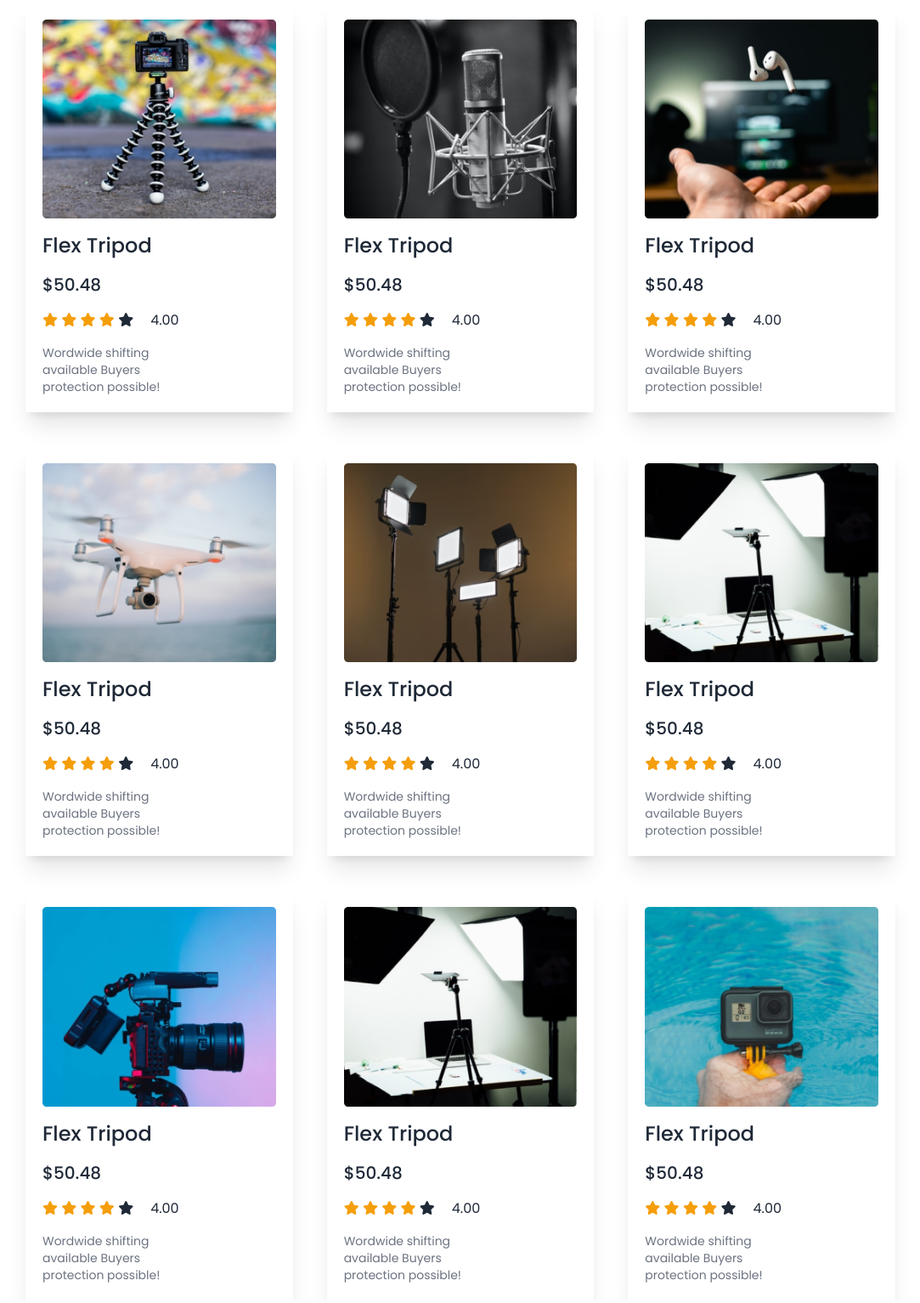
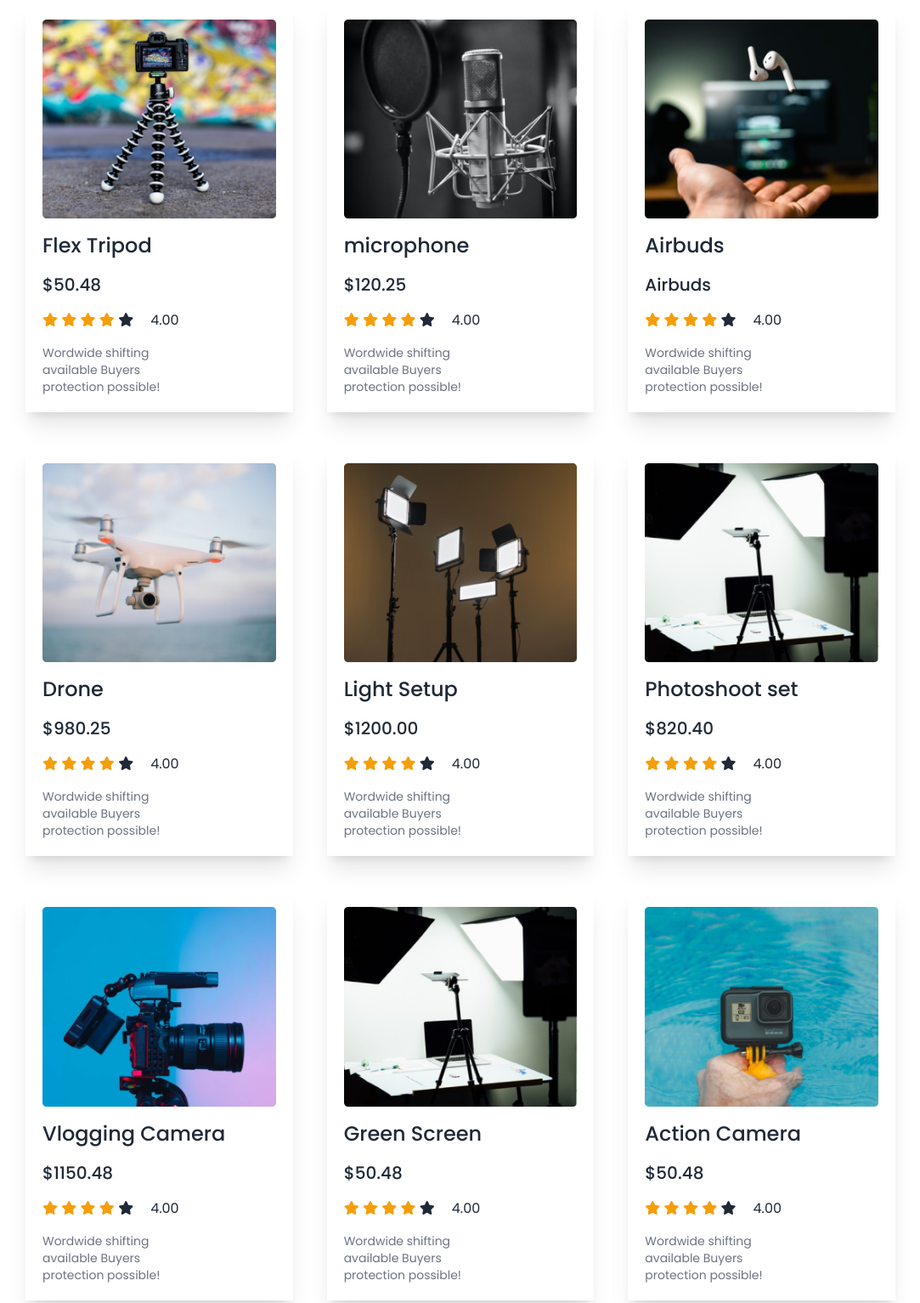
Before and after one commit to shafriki/influencer_gear, a plain HTML site: page index.html in a window 1280 px wide. Shown: the part 1057-2590 px from the top of the page at 85% size, without its empty margins (98-1181 px from the left). Drawn offline with nearby package versions, Linux system fonts and the light colour scheme.

Commit message:
added featured

```diff
--- a/index.html
+++ b/index.html
@@ -117,8 +117,8 @@
             <!-- card -->
             <div class="p-5 shadow-xl flex flex-col space-y-4">
               <img src="./images/mic.png" alt="">
-              <p class="text-2xl font-medium">Flex Tripod</p>
-              <p class="text-xl font-medium">$50.48</p>
+              <p class="text-2xl font-medium">microphone</p>
+              <p class="text-xl font-medium">$120.25</p>
               <div class="flex items-center gap-5">
                 <div class="">
                 <i class="fa-solid fa-star text-amber-500"></i>
@@ -136,8 +136,8 @@
             <!-- card -->
             <div class="p-5 shadow-xl flex flex-col space-y-4">
               <img src="./images/airpod.png" alt="">
-              <p class="text-2xl font-medium">Flex Tripod</p>
-              <p class="text-xl font-medium">$50.48</p>
+              <p class="text-2xl font-medium">Airbuds</p>
+              <p class="text-xl font-medium">Airbuds</p>
               <div class="flex items-center gap-5">
                 <div class="">
                 <i class="fa-solid fa-star text-amber-500"></i>
@@ -155,8 +155,8 @@
             <!-- card -->
             <div class="p-5 shadow-xl flex flex-col space-y-4">
               <img src="./images/drone.png" alt="">
-              <p class="text-2xl font-medium">Flex Tripod</p>
-              <p class="text-xl font-medium">$50.48</p>
+              <p class="text-2xl font-medium">Drone</p>
+              <p class="text-xl font-medium">$980.25</p>
               <div class="flex items-center gap-5">
                 <div class="">
                 <i class="fa-solid fa-star text-amber-500"></i>
@@ -174,8 +174,8 @@
             <!-- card -->
             <div class="p-5 shadow-xl flex flex-col space-y-4">
               <img src="./images/lights.png" alt="">
-              <p class="text-2xl font-medium">Flex Tripod</p>
-              <p class="text-xl font-medium">$50.48</p>
+              <p class="text-2xl font-medium">Light Setup</p>
+              <p class="text-xl font-medium">$1200.00</p>
               <div class="flex items-center gap-5">
                 <div class="">
                 <i class="fa-solid fa-star text-amber-500"></i>
@@ -193,8 +193,8 @@
             <!-- card -->
             <div class="p-5 shadow-xl flex flex-col space-y-4">
               <img src="./images/setup.png" alt="">
-              <p class="text-2xl font-medium">Flex Tripod</p>
-              <p class="text-xl font-medium">$50.48</p>
+              <p class="text-2xl font-medium">Photoshoot set</p>
+              <p class="text-xl font-medium">$820.40</p>
               <div class="flex items-center gap-5">
                 <div class="">
                 <i class="fa-solid fa-star text-amber-500"></i>
@@ -212,8 +212,8 @@
             <!-- card -->
             <div class="p-5 shadow-xl flex flex-col space-y-4">
               <img src="./images/camera.png" alt="">
-              <p class="text-2xl font-medium">Flex Tripod</p>
-              <p class="text-xl font-medium">$50.48</p>
+              <p class="text-2xl font-medium">Vlogging Camera</p>
+              <p class="text-xl font-medium">$1150.48</p>
               <div class="flex items-center gap-5">
                 <div class="">
                 <i class="fa-solid fa-star text-amber-500"></i>
@@ -231,7 +231,7 @@
             <!-- card -->
             <div class="p-5 shadow-xl flex flex-col space-y-4">
               <img src="./images/setup.png" alt="">
-              <p class="text-2xl font-medium">Flex Tripod</p>
+              <p class="text-2xl font-medium">Green Screen</p>
               <p class="text-xl font-medium">$50.48</p>
               <div class="flex items-center gap-5">
                 <div class="">
@@ -250,7 +250,7 @@
             <!-- card -->
             <div class="p-5 shadow-xl flex flex-col space-y-4">
               <img src="./images/action.png" alt="">
-              <p class="text-2xl font-medium">Flex Tripod</p>
+              <p class="text-2xl font-medium">Action Camera</p>
               <p class="text-xl font-medium">$50.48</p>
               <div class="flex items-center gap-5">
                 <div class="">
@@ -274,6 +274,22 @@
 
         </section>
 
+        <!-- featured container -->
+         <section class="mt-32 max-w-screen-lg mx-auto">
+          <div class="flex flex-col lg:flex-row items-center gap-20 px-5 lg:px-0">
+            <div>
+            <img src="./images/gear.png" alt="">
+          </div>
+            <div class="flex flex-col items-center lg:items-start space-y-4">
+              <h4 class="text-xl text-center lg:text-start lg:text-2xl font-bold">Featured products at one place</h4>
+              <p class="text-sm text-center lg:text-start lg:text-base font-medium text-gray-500 lg:w-4/5">Amet minim mollit non deserunt ullamco est sit aliqua dolor do amet sint. Velit officia consequat duis enim velit mollit. Exercitation veniam consequat sunt nostrud amet.</p>
+              <button class="btn bg-[#E02C6D] text-white px-10">Join Now</button>
+            </div>
+          </div>
+         </section>
+
+
+
      </main>
     <!-- main section end -->
 
```
